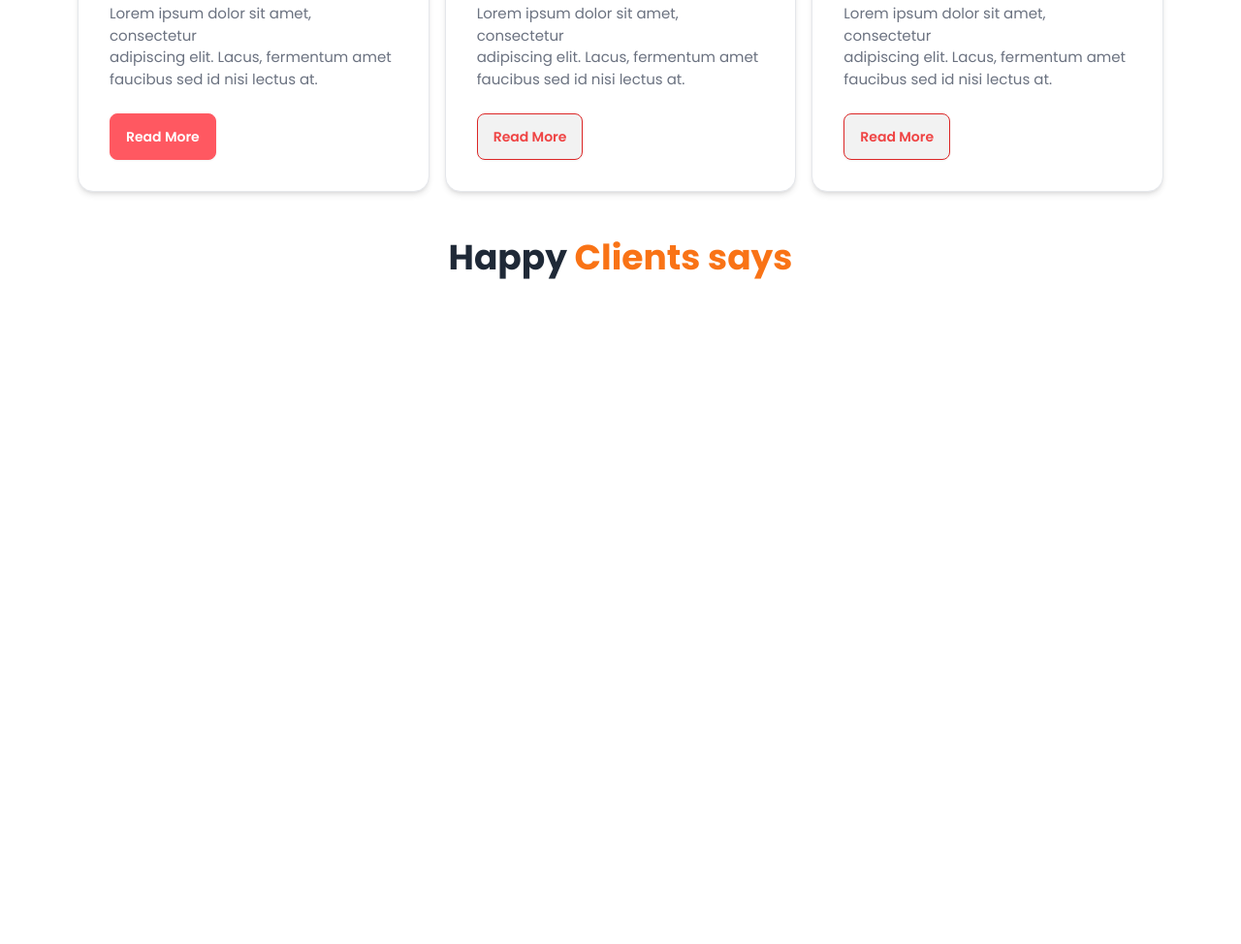
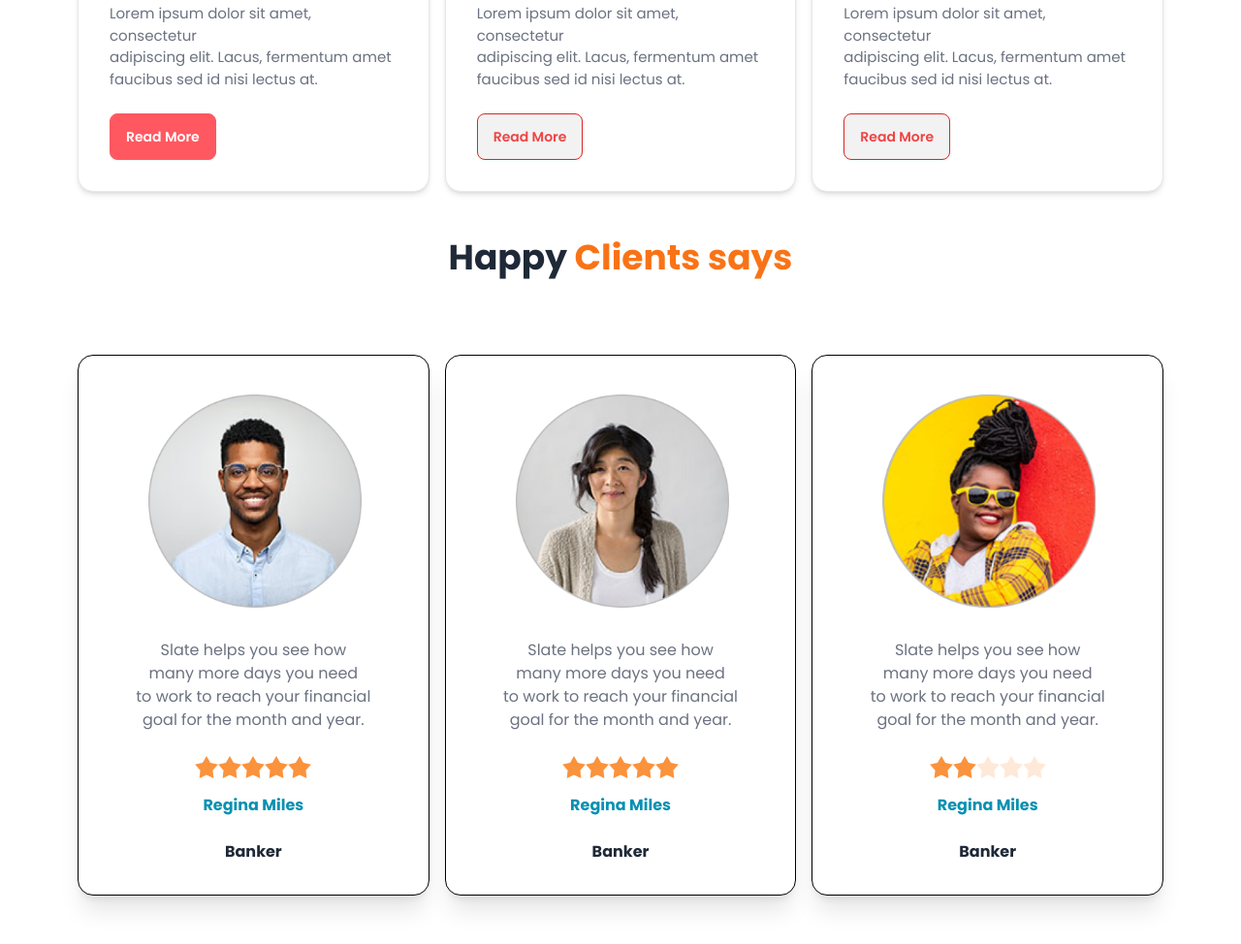
Before and after one commit to abdur-Rahim112/bike-assignment, a plain HTML site: page index.html in a window 1280 px wide. Shown: the part 1621-2595 px from the top of the page at 97% size. Before the commit the page ends 1957 px from the top, so only its background shows below. Drawn offline with nearby package versions, Linux system fonts and the light colour scheme.

Commit message:
addedcllient

```diff
--- a/index.html
+++ b/index.html
@@ -164,7 +164,7 @@ padding: 1px;
 <div class="text-3xl text-center font-semibold mt-[90px]">Latest News</div>
 
 
-<div class="flex gap-4">
+<div class="flex flex-col lg:flex-row  gap-4">
 
 
 <div class="card bg-base-100 w-96 shadow-md border border-solid black mt-[100px]">
@@ -185,7 +185,7 @@ padding: 1px;
 <div class="card bg-base-100 w-96 shadow-md border border-solid black mt-[100px]">
   <figure class="px-10 pt-10">
     <img
-      src="bike/images/others/latest-1.png"
+      src="bike/images/others/latest-2.png"
       alt="Shoes"
       class="rounded-xl" />
   </figure>
@@ -204,7 +204,7 @@ padding: 1px;
 <div class="card bg-base-100 w-96 shadow-md border border-solid black mt-[100px] ">
   <figure class="px-10 pt-10">
     <img
-      src="bike/images/others/latest-1.png"
+      src="bike/images/others/latest-3.png"
       alt="Shoes"
       class="rounded-xl" />
   </figure>
@@ -223,5 +223,98 @@ padding: 1px;
 
 <!-- happy clients -->
  <div class="text-center mt-12 font-bold text-4xl">Happy <span class="text-orange-500">  Clients says</span></div>
+
+
+ <div class="flex flex-col lg:flex-row gap-4">
+
+
+
+
+ <div class="card bg-base-100 w-96 shadow-xl border border-black mt-[80px]">
+  <figure class="px-10 pt-10 w-[300px] ml-8 text-center">
+    <img
+      src="bike/images/others/used-1.png"
+      alt="Shoes"
+      class="rounded-xl" />
+  </figure>
+  <div class="card-body items-center text-center">
+
+    <p class="text-center text-gray-500">Slate helps you see how <br>
+      many more days you need <br>
+      to work to reach your financial <br>
+      goal for the month and year.</p>
+      <div class="rating mt-4">
+        <input type="radio" name="rating-2" class="mask mask-star-2 bg-orange-400" />
+        <input
+          type="radio"
+          name="rating-2"
+          class="mask mask-star-2 bg-orange-400"
+          checked="checked" />
+        <input type="radio" name="rating-2" class="mask mask-star-2 bg-orange-400" />
+        <input type="radio" name="rating-2" class="mask mask-star-2 bg-orange-400" />
+        <input type="radio" name="rating-2" class="mask mask-star-2 bg-orange-400" />
+      </div>
+    <p class="text-cyan-600 font-bold mt-2">Regina Miles</p>
+    <p class="font-bold mt-4">Banker</p>
+  </div>
+</div>
+
+<div class="card bg-base-100 w-96 shadow-xl border border-black mt-[80px]">
+  <figure class="px-10 pt-10 w-[300px] ml-8 text-center">
+    <img
+      src="bike/images/others/used-2.png"
+      alt="Shoes"
+      class="rounded-xl" />
+  </figure>
+  <div class="card-body items-center text-center">
+
+    <p class="text-center text-gray-500">Slate helps you see how <br>
+      many more days you need <br>
+      to work to reach your financial <br>
+      goal for the month and year.</p>
+      <div class="rating mt-4">
+        <input type="radio" name="rating-2" class="mask mask-star-2 bg-orange-400" />
+        <input
+          type="radio"
+          name="rating-2"
+          class="mask mask-star-2 bg-orange-400"
+          checked="checked" />
+        <input type="radio" name="rating-3" class="mask mask-star-2 bg-orange-400" />
+        <input type="radio" name="rating-3" class="mask mask-star-2 bg-orange-400" />
+        <input type="radio" name="rating-3" class="mask mask-star-2 bg-orange-400" />
+      </div>
+    <p class="text-cyan-600 font-bold mt-2">Regina Miles</p>
+    <p class="font-bold mt-4">Banker</p>
+  </div>
+</div>
+<div class="card bg-base-100 w-96 shadow-xl border border-black mt-[80px]">
+  <figure class="px-10 pt-10 w-[300px] ml-8 text-center">
+    <img
+      src="bike/images/others/used-3.png"
+      alt="Shoes"
+      class="rounded-xl" />
+  </figure>
+  <div class="card-body items-center text-center">
+
+    <p class="text-center text-gray-500">Slate helps you see how <br>
+      many more days you need <br>
+      to work to reach your financial <br>
+      goal for the month and year.</p>
+      <div class="rating mt-4">
+        <input type="radio" name="rating-2" class="mask mask-star-2 bg-orange-400" />
+        <input
+          type="radio"
+          name="rating-2"
+          class="mask mask-star-2 bg-orange-400"
+          checked="checked" />
+        <input type="radio" name="rating-4" class="mask mask-star-2 bg-orange-400" />
+        <input type="radio" name="rating-4" class="mask mask-star-2 bg-orange-400" />
+        <input type="radio" name="rating-4" class="mask mask-star-2 bg-orange-400" />
+      </div>
+    <p class="text-cyan-600 font-bold mt-2">Regina Miles</p>
+    <p class="font-bold mt-4">Banker</p>
+  </div>
+</div>
+</div>
 </body>
 </html>
```
